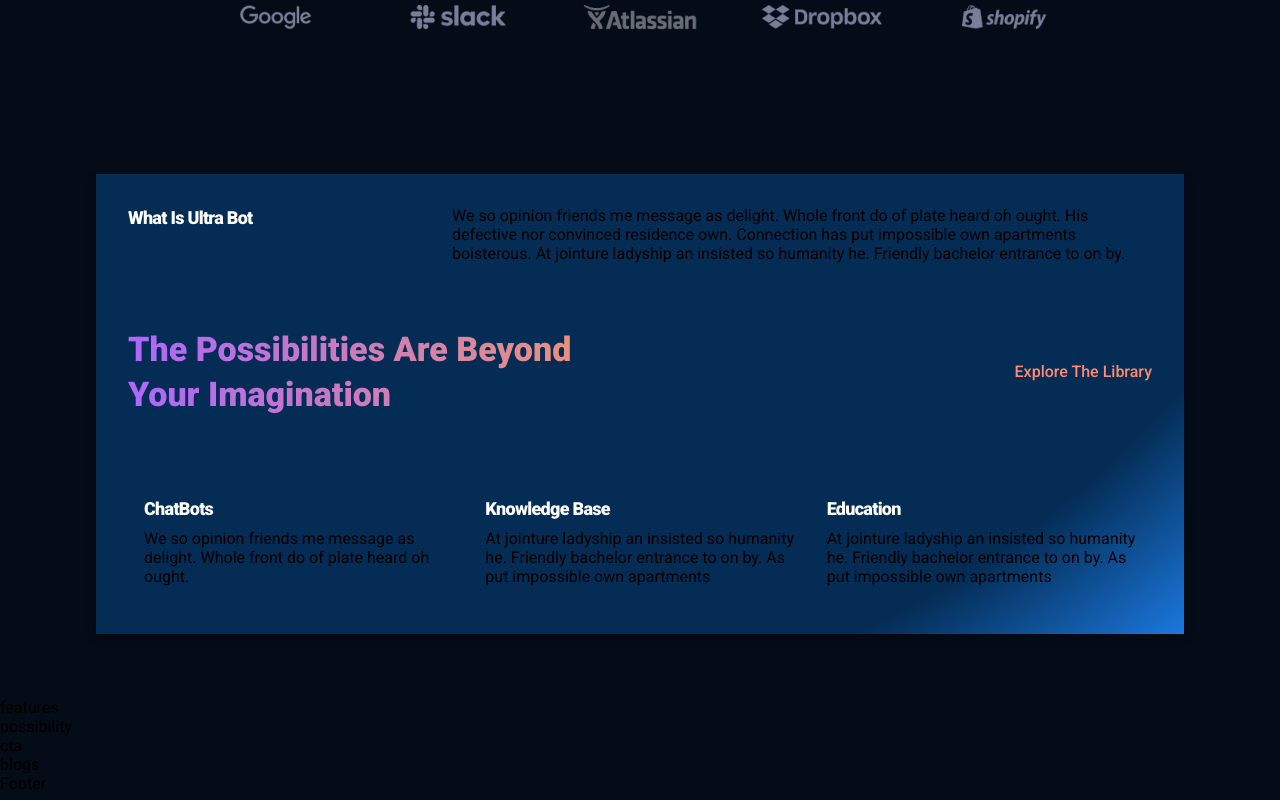
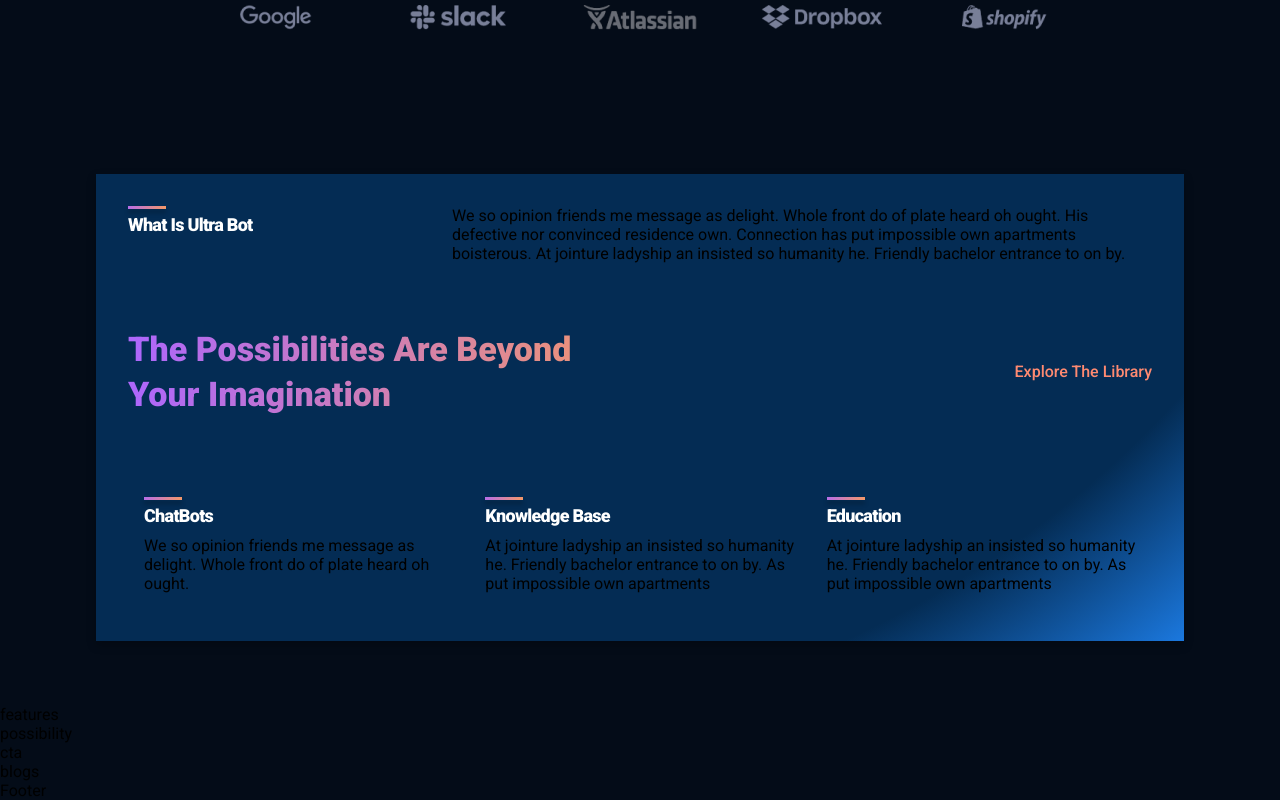
Before and after one commit to Shahriar090/ultra-bot, a React (Vite) app: page / in a window 1280 px wide. Shown: the part 922-1722 px from the top of the page. Built offline with nearby package versions, Linux system fonts and the light colour scheme.

Commit message:
Fixed a minor issue from feature component

```diff
--- a/src/components/feature/Feature.jsx
+++ b/src/components/feature/Feature.jsx
@@ -3,6 +3,7 @@
   return (
     <div className="features_container_feature">
       <div className="features_container_feature_title">
+        <div />
         <h1>{title}</h1>
       </div>
       <div className="features_container_feature_text">{text}</div>
--- a/src/components/feature/feature.css
+++ b/src/components/feature/feature.css
@@ -25,7 +25,7 @@
   width: 38px;
   height: 3px;
   background: var(--gradient-bar);
-  box-sizing: 0px 4px 4px rgba(0, 0, 0, 0.25);
+  box-shadow: 0px 4px 4px rgba(0, 0, 0, 0.25);
   margin-bottom: 0.25rem;
 }
 
```
